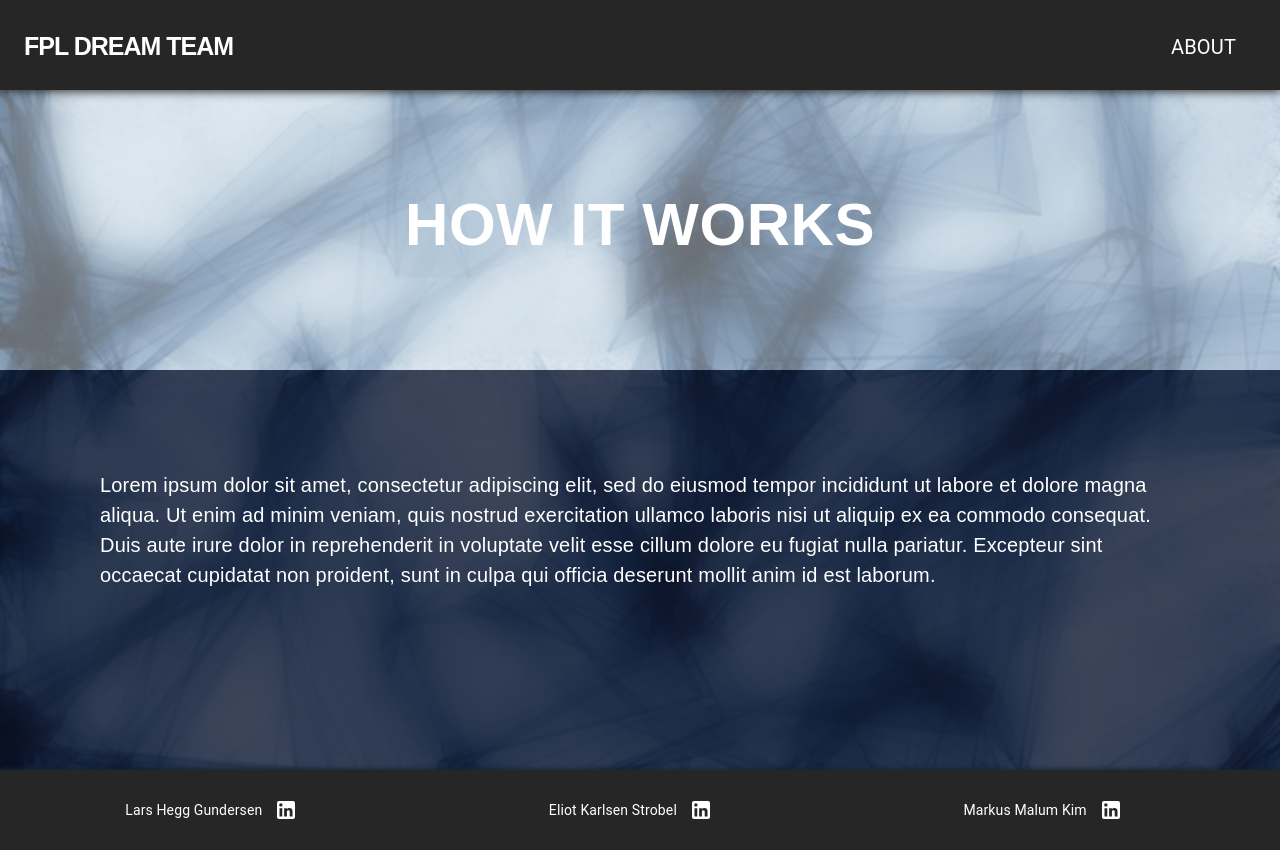
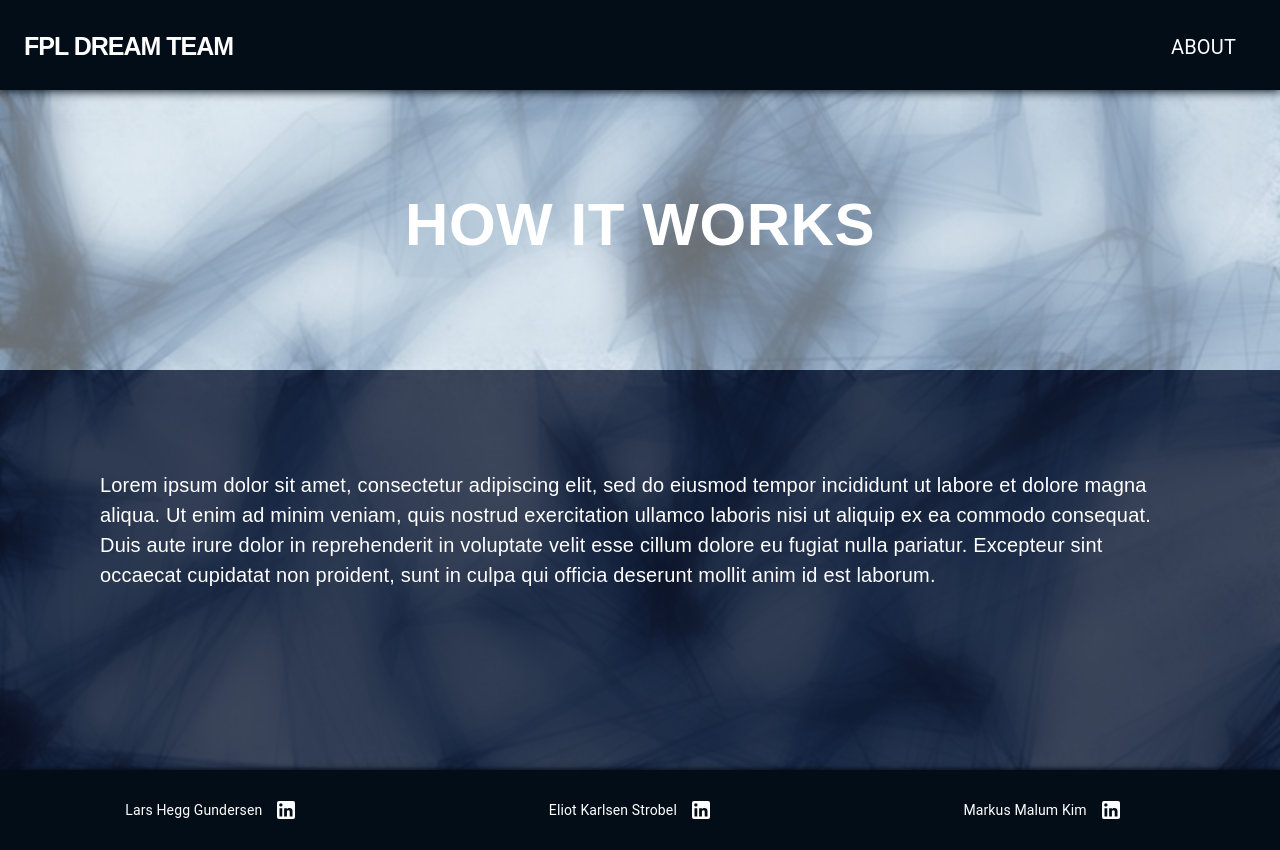
Before and after one commit to eliotks/fpl-wizard, a React (Create React App) app: page /about in a window 1280 px wide. Built offline with nearby package versions, Linux system fonts and the light colour scheme.

Commit message:
Endret farge gjennomgående til mørk blå

```diff
--- a/src/components/FieldBackground/index.tsx
+++ b/src/components/FieldBackground/index.tsx
@@ -18,7 +18,7 @@ function FieldBackground() {
                 <rect x="0" y="60" width="1000" height="30" stroke="none" fill="#27EE14" />
 
                 {/* Bakgrunn */}
-                <polyline points="0,0 0,360 172,60 828,60 1000,360 1000,0 0,0" stroke="none" fill="#262626" />
+                <polyline points="0,0 0,360 172,60 828,60 1000,360 1000,0 0,0" stroke="none" fill="#030D17" />
 
                 {/* <rect x="0" y="0" width="1000" height="60" style="fill:#34507d;stroke:none"/>
                 <path d="M 172 60 S -20 300, 0 650 L -10 -10 L 828 60 S 1020 300, 1000 650 L 1010 -10 L 172 60" style="fill:#34507d;stroke:none" /> */}
@@ -26,10 +26,10 @@ function FieldBackground() {
                 {/* Reklameskilt */}
                 <polygon points="207,60 390,60 376,84 216,84" stroke="none" fill="#1A9F0D" />
                 <rect x="216" y="34" width="160" height="50" stroke="none" fill="#EBEBEB" />
-                <text x="248" y="67" fill="#344F79" font-size="21" font-weight="bold">REKLAME</text>
+                <text x="248" y="67" fill="#030D17" font-size="21" font-weight="bold">REKLAME</text>
                 <polygon points="610,60 793,60 784,84 624,84" stroke="none" fill="#1A9F0D" />
                 <rect x="624" y="34" width="160" height="50" stroke="none" fill="#EBEBEB" />
-                <text x="656" y="67" fill="#344F79" font-size="21" font-weight="bold">REKLAME</text>
+                <text x="656" y="67" fill="#030D17" font-size="21" font-weight="bold">REKLAME</text>
 
                 {/* Skyggen til hjørneflagg */}
                 <line x1="180.2" y1="91.2" x2="194" y2="60" stroke="#1A9F0D" stroke-width="3" />
--- a/src/components/Footer/index.tsx
+++ b/src/components/Footer/index.tsx
@@ -11,11 +11,11 @@ import LinkedInIcon from '@material-ui/icons/LinkedIn';
 const styles = () =>
     createStyles({
     root: {
-        backgroundColor: "#262626",
+        backgroundColor: "#030D17",
         position: "absolute",
         padding: 16,
         paddingTop: 16,
-        boxShadow: "0px 0px 5px 1px #162236",
+        boxShadow: "0px 0px 5px 1px #030D17",
         zIndex: 2,
     },
     names: {
--- a/src/components/GameWeek/index.tsx
+++ b/src/components/GameWeek/index.tsx
@@ -24,7 +24,7 @@ const styles = {
         '&:before': {
             height: "0",
         },
-        boxShadow: "0px 1px 5px 1px #1F1F1F",
+        boxShadow: "0px 1px 5px 1px #030D17",
         background: `repeating-linear-gradient(#ffffff, #ffffff 300px, #27EE14 300px, #27EE14)`
     },
     header: {
@@ -32,7 +32,7 @@ const styles = {
         fontFamily: "Nunito, sans-serif",
         fontStyle: 'normal',
         fontWeight: 600,
-        color: "#000000",
+        color: "#030D17",
     },
     summary: {
         paddingLeft: 30,
--- a/src/components/Header/index.tsx
+++ b/src/components/Header/index.tsx
@@ -9,11 +9,12 @@ import Grid from '@material-ui/core/Grid';
 const styles = () =>
     createStyles({
     root: {
-        backgroundColor: "#262626",
+        // 262626 1F4B69 215F8A 1268A4 030D17 101D29
+        backgroundColor: "#030D17",
         position: "fixed",
         padding: 24,
         paddingTop: 28,
-        boxShadow: "0px 0px 10px 1px #262626",
+        boxShadow: "0px 0px 10px 1px #030D17",
         zIndex: 2,
     },
     mainLogo: {
--- a/src/components/PlayerText/index.css
+++ b/src/components/PlayerText/index.css
@@ -16,12 +16,12 @@
     height: 20px;
     background: "white";
     border-radius: 10px 10px 0px 0px;
-    background: #262626;
+    background: #030D17;
     font-weight: 600;
 }
 
 .playerScore {
-    color: black;
+    color: #030D17;
     display: flex;
     align-items: center;
     justify-content: center;
@@ -30,5 +30,5 @@
     background: "white";
     border-radius: 0px 0px 10px 10px;
     background: #E4F2EE;
-    font-weight: 600;
+    font-weight: 700;
 }
```
Also changed, not shown: 1 other file (tests, documents, lock files or other folders).
